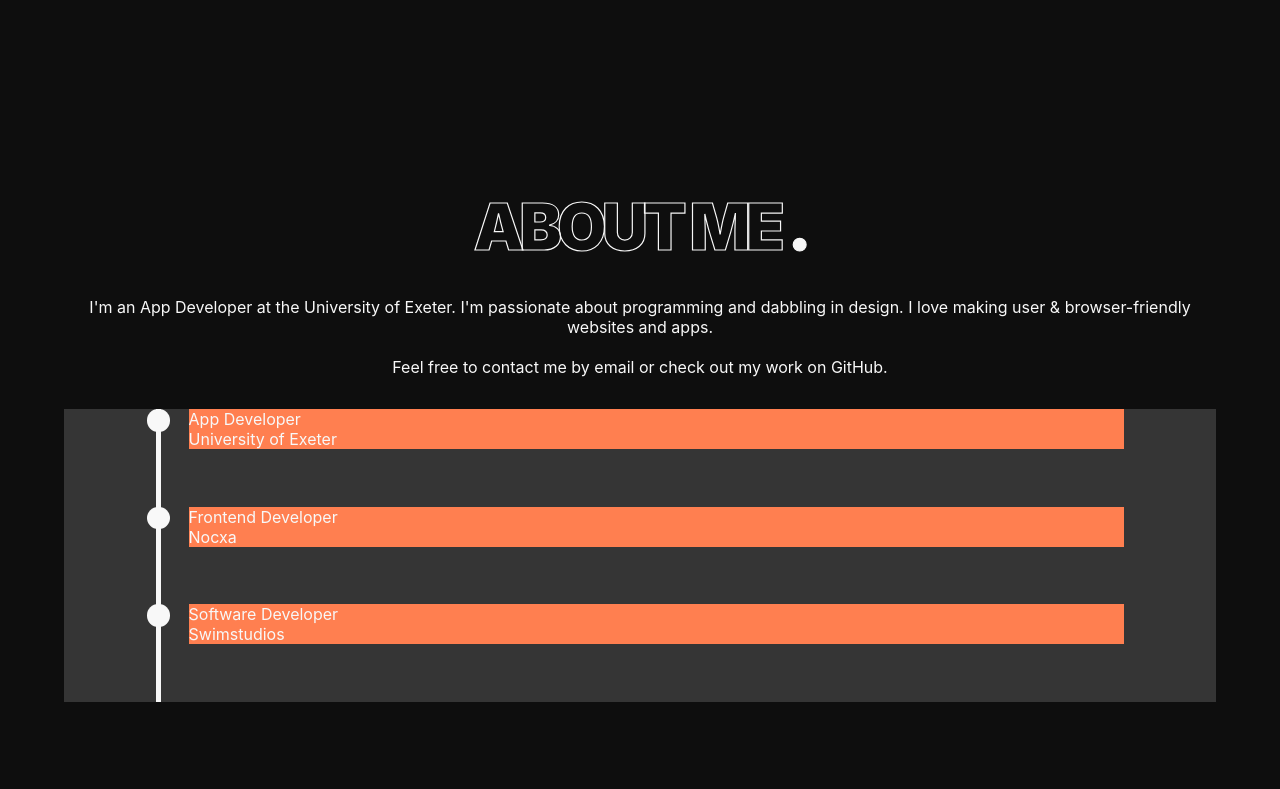
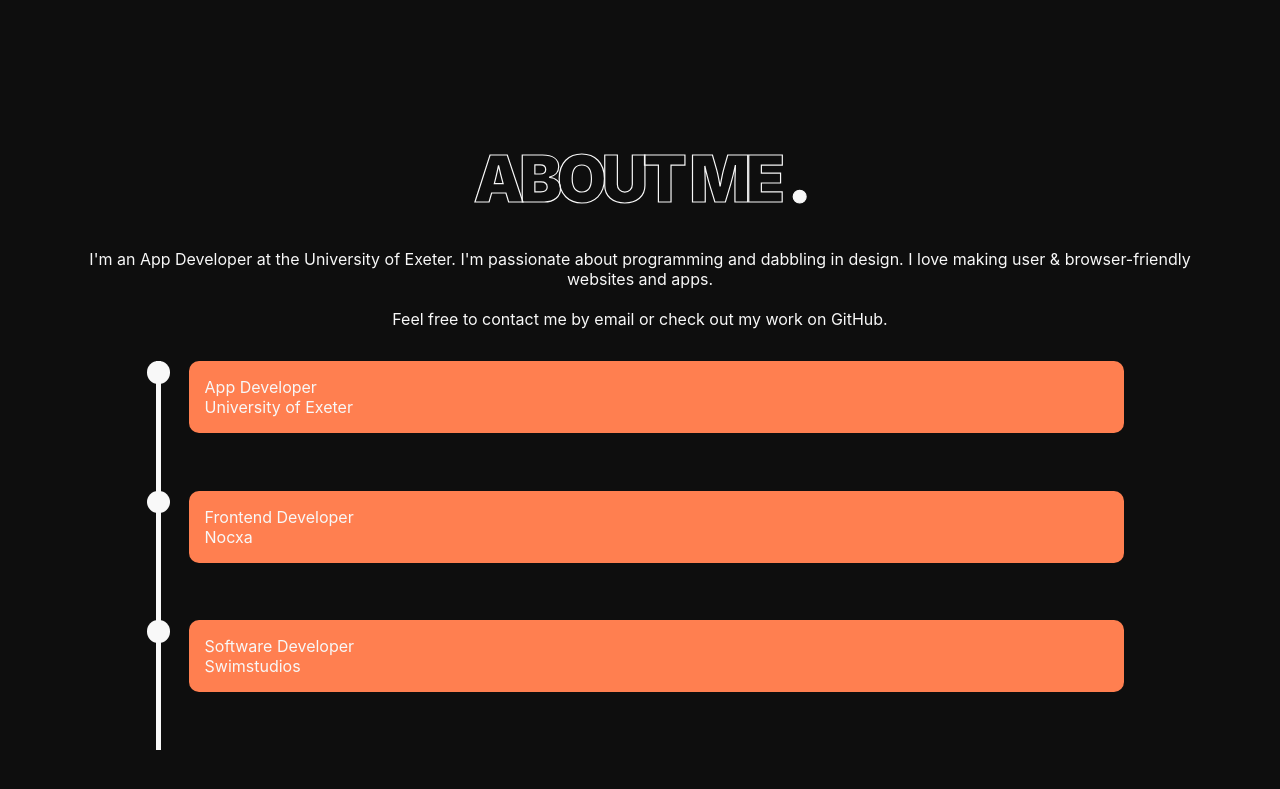
Before and after one commit to gowth6m/myportfolio, a React (Create React App) app: page / in a window 1280 px wide. Shown: the part 755-1544 px from the top of the page. Built offline with nearby package versions, Linux system fonts and the light colour scheme; a web font is replaced by a local one.

Commit message:
minor update

```diff
--- a/src/components/about/About.css
+++ b/src/components/about/About.css
@@ -31,6 +31,6 @@
 
 .about-section-two {
     flex-direction: column;
-    background-color: rgb(53, 53, 53);
+    /* background-color: rgb(53, 53, 53); */
     width: 100%;
 }
--- a/src/components/about/Timeline.css
+++ b/src/components/about/Timeline.css
@@ -44,6 +44,8 @@
 
 .about-timeline-item-container {
     text-align: left;
+    border-radius: 10px;
+    padding: 1em;
     background-color: coral;
     width: calc(100% - var(--timelineCircleWidth) - var(--gapBetween));
     margin: 0 calc(var(--timelineCircleWidth) + var(--gapBetween));
```
